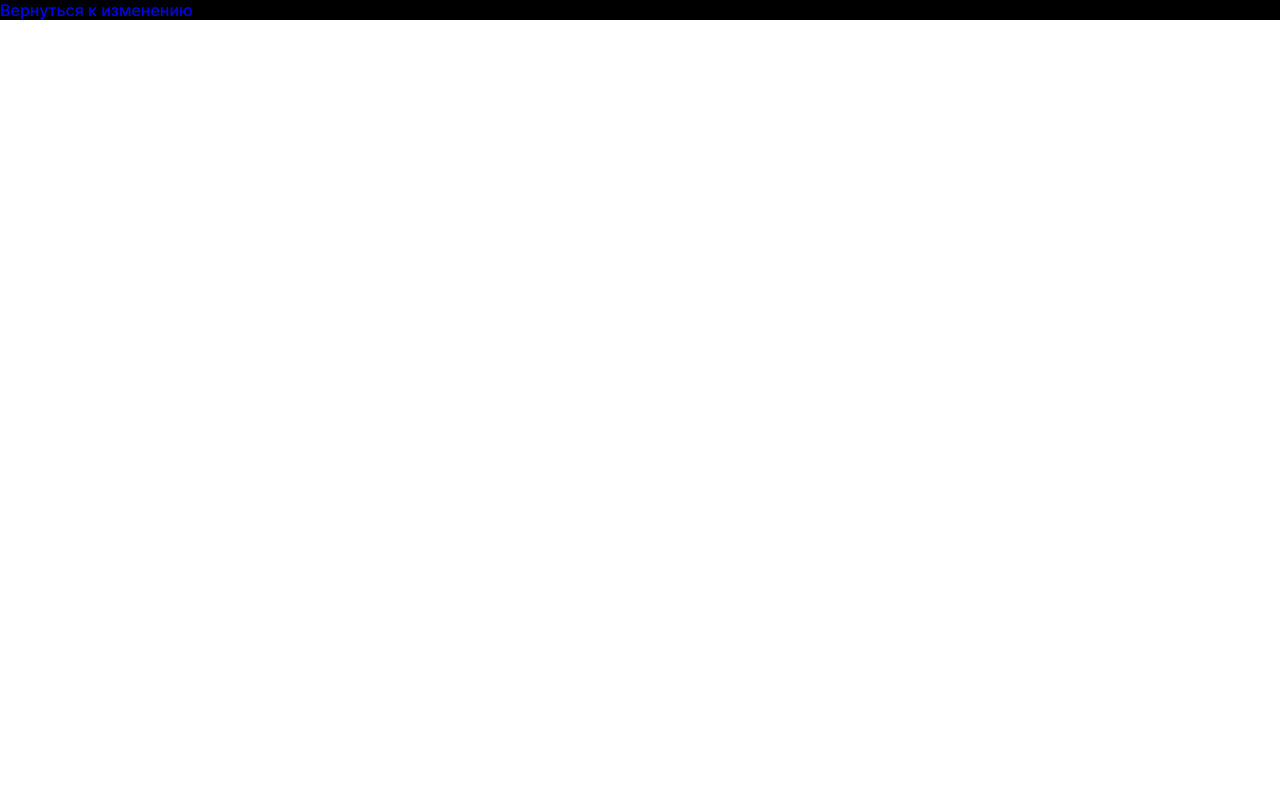
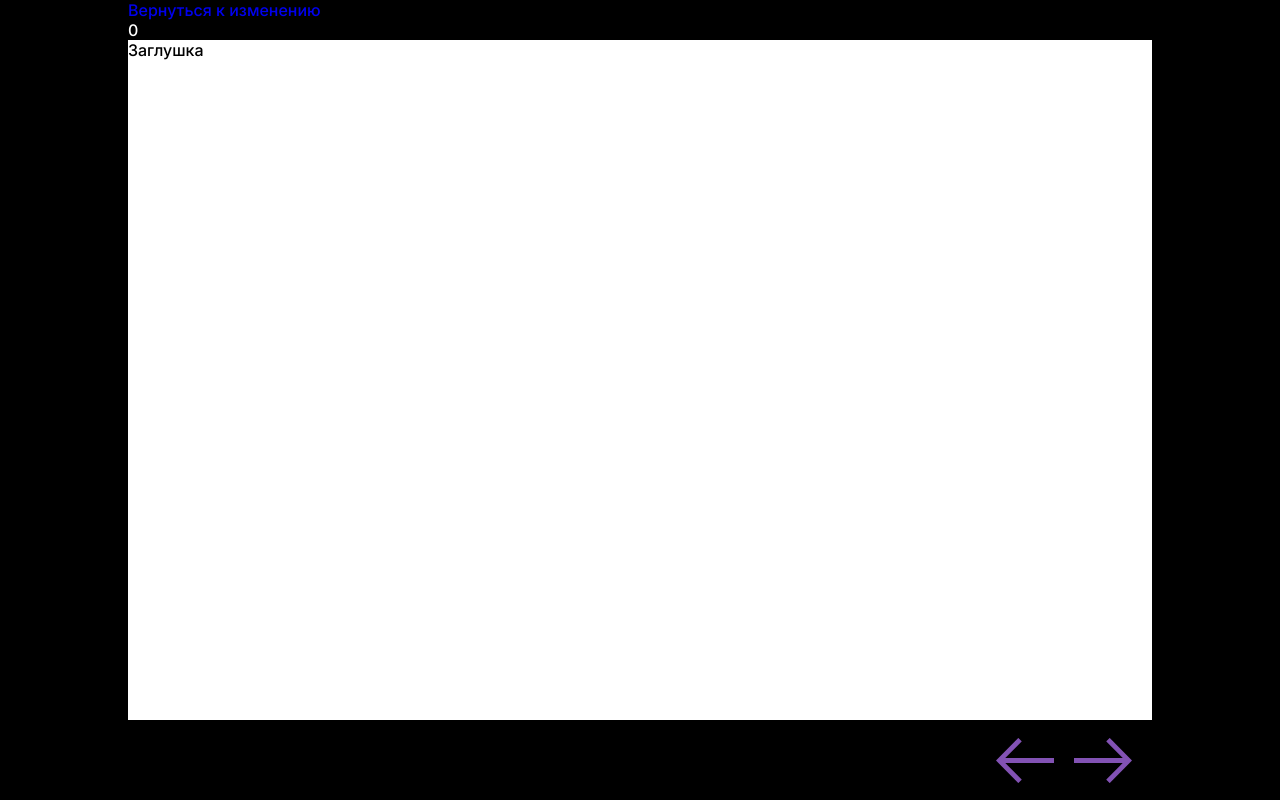
Before and after one commit to Exevald/flider, a React (Create React App) app: page /presentation/watch in a window 1280 px wide. Built offline with nearby package versions, Linux system fonts and the light colour scheme.

Commit message:
Начал стилизировать показ слайдов

```diff
--- a/src/view/pages/PresentationView/PresentationView.module.css
+++ b/src/view/pages/PresentationView/PresentationView.module.css
@@ -1,10 +1,35 @@
 .blackout {
-    width: 100%;
-    height: 100%;
+    padding:0 10vw 0 10vw;
+    width: 80vw;
+    height: 100vh;
     background-color: black;
 }
 .canvasArea {
     display: flex;
     justify-content: center;
-    align-content: center;
+    align-items: center;
+    flex-direction: column;
 }
+.canvas {
+    background-color: white;
+    width: 100%;
+    height: 85vh
+}
+
+/*          стрелки           */
+.arrows {
+    width: 98%;
+    height: 10vh;
+    display: flex;
+    align-items: center;
+    justify-content: flex-end;
+}
+.arrow {
+    margin: 10px;
+    width: 58px;
+    height: 45px;
+    background: no-repeat url("arrows/arrowLeftDefault.svg");
+}
+.arrowRight {
+    transform: scale(-1, 1);
+}
--- a/src/view/pages/PresentationView/PresentationView.tsx
+++ b/src/view/pages/PresentationView/PresentationView.tsx
@@ -31,9 +31,13 @@ const PresentationView = (props: PresentationViewProps) => {
             <Link to={"/presentation"}>
                 <p>Вернуться к изменению</p>
             </Link>
-            <p style={{color: "white"}}>{}</p>
+            <p style={{color: "white"}}>{props.slideShowCurrentSlideIndex}</p>
             <div className={styles.canvasArea}>
-
+                <div className={styles.canvas}>Заглушка</div>
+                <div className={styles.arrows}>
+                    <div className={`${styles.arrow}`}></div>
+                    <div className={`${styles.arrow} ${styles.arrowRight}`}></div>
+                </div>
             </div>
         </div>
     )
```
